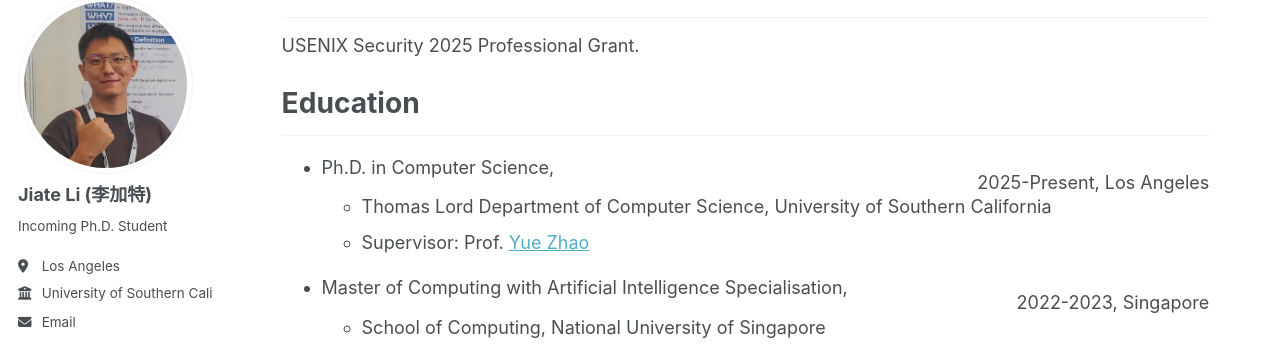
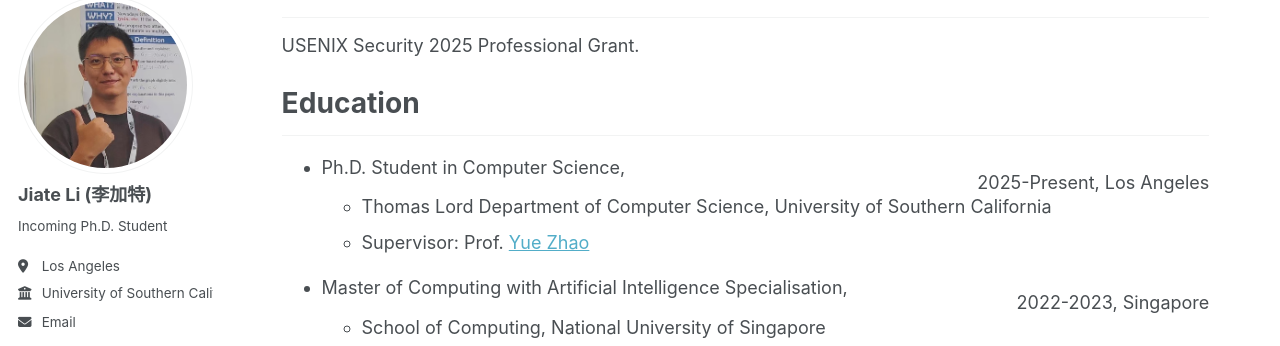
Before and after one commit to JetRichardLee/JetRichardLee.github.io, a Jekyll site: the page built from _pages/about.md, in a window 1280 px wide and 900 px high, scrolled down 1292 px. Shown: the part 103-449 px from the top of the window. Built offline with Jekyll 4.4.1, drawn with Linux system fonts in a browser that asks for light colours; some web fonts are replaced; a script that is not in the unit is left out.

Commit message:
Update about.md

```diff
--- a/_pages/about.md
+++ b/_pages/about.md
@@ -35,7 +35,7 @@ USENIX Security 2025 Professional Grant.
 
 Education
 ====
-* Ph.D. in Computer Science,
+* Ph.D. Student in Computer Science,
     <div style="text-align: right;line-height: 0.2"> 2025-Present, Los Angeles </div>
     * Thomas Lord Department of Computer Science, University of Southern California
     * Supervisor: Prof. [Yue Zhao](https://viterbi-web.usc.edu/~yzhao010/)
```
